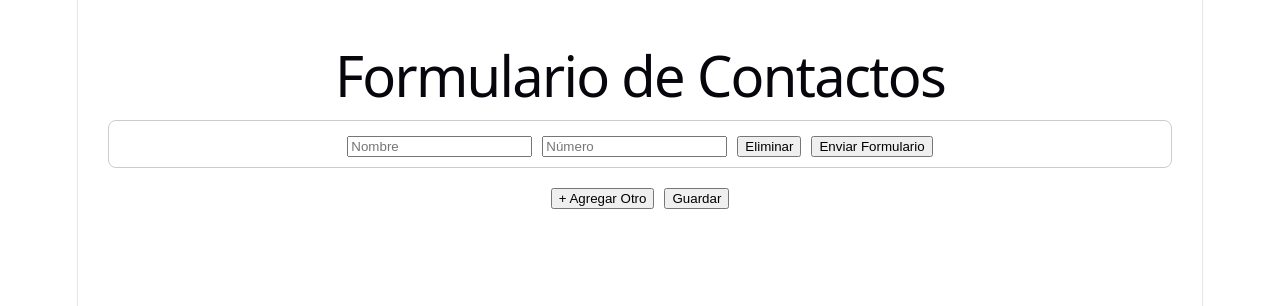
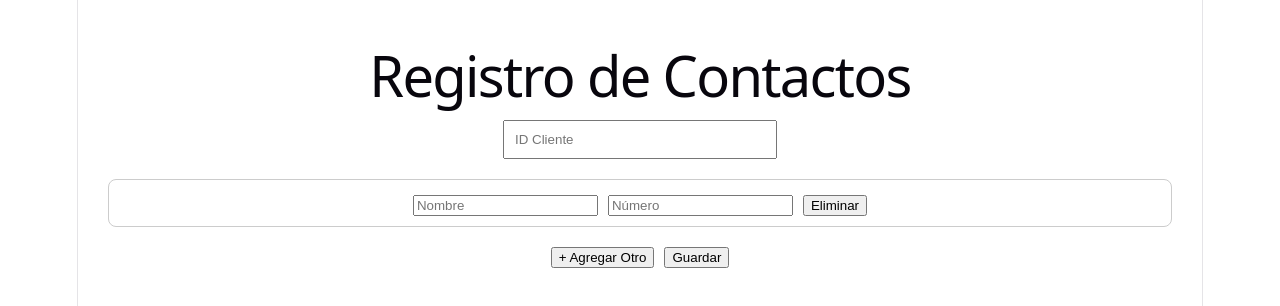
Before and after one commit to juaneljuampi/crmv1, a React (Vite) app: page /crmv1/formulario1 in a window 1280 px wide. Shown: the top 306 px of the page. Built offline with nearby package versions, Linux system fonts and the light colour scheme; no server answers.

Commit message:
formulario

```diff
--- a/src/pages/Formulario1.tsx
+++ b/src/pages/Formulario1.tsx
@@ -1,4 +1,4 @@
-// src/pages/Formulario1.jsx
+// src/pages/Formulario1.tsx
 import { useState, type FormEvent } from "react";
 
 type Contacto = {
@@ -7,12 +7,17 @@ type Contacto = {
 };
 
 export default function Formulario1() {
+  const [clienteId, setClienteId] = useState("");
   const [contactos, setContactos] = useState<Contacto[]>([
     { nombre: "", numero: "" }
   ]);
 
   // Cambiar datos
-  const handleChange = (index: number, campo: keyof Contacto, valor: string) => {
+  const handleChange = (
+    index: number,
+    campo: keyof Contacto,
+    valor: string
+  ) => {
     const nuevos = [...contactos];
     nuevos[index][campo] = valor;
     setContactos(nuevos);
@@ -20,7 +25,10 @@ export default function Formulario1() {
 
   // Agregar fila
   const agregarContacto = () => {
-    setContactos([...contactos, { nombre: "", numero: "" }]);
+    setContactos([
+      ...contactos,
+      { nombre: "", numero: "" }
+    ]);
   };
 
   // Eliminar fila
@@ -29,31 +37,42 @@ export default function Formulario1() {
     setContactos(nuevos);
   };
 
-  // Guardar
+  // Guardar todo con ID cliente
   const handleSubmit = (e: FormEvent<HTMLFormElement>) => {
     e.preventDefault();
-    console.log(contactos);
-    alert("Contactos guardados");
-  };
 
-  // Enviar otro formulario por WhatsApp
-  const enviarFormulario = (numero: string) => {
-    const linkFormulario =
-      "https://tuusuario.github.io/tuproyecto/formulario2";
+    const data = {
+      clienteId,
+      contactos
+    };
 
-    const texto = `Hola, te envío este formulario: ${linkFormulario}`;
+    console.log(data);
 
-    window.open(
-      `https://wa.me/${numero}?text=${encodeURIComponent(texto)}`,
-      "_blank"
-    );
+    alert("Cliente y contactos guardados");
   };
 
   return (
     <div style={{ padding: "30px" }}>
-      <h1>Formulario de Contactos</h1>
+      <h1>Registro de Contactos</h1>
 
       <form onSubmit={handleSubmit}>
+        {/* ID Cliente */}
+        <div style={{ marginBottom: "20px" }}>
+          <input
+            type="text"
+            placeholder="ID Cliente"
+            value={clienteId}
+            onChange={(e) =>
+              setClienteId(e.target.value)
+            }
+            style={{
+              padding: "10px",
+              width: "250px"
+            }}
+          />
+        </div>
+
+        {/* Contactos */}
         {contactos.map((item, index) => (
           <div
             key={index}
@@ -69,7 +88,11 @@ export default function Formulario1() {
               placeholder="Nombre"
               value={item.nombre}
               onChange={(e) =>
-                handleChange(index, "nombre", e.target.value)
+                handleChange(
+                  index,
+                  "nombre",
+                  e.target.value
+                )
               }
             />
 
@@ -78,30 +101,32 @@ export default function Formulario1() {
               placeholder="Número"
               value={item.numero}
               onChange={(e) =>
-                handleChange(index, "numero", e.target.value)
+                handleChange(
+                  index,
+                  "numero",
+                  e.target.value
+                )
               }
               style={{ marginLeft: "10px" }}
             />
 
             <button
               type="button"
-              onClick={() => eliminarContacto(index)}
+              onClick={() =>
+                eliminarContacto(index)
+              }
               style={{ marginLeft: "10px" }}
             >
               Eliminar
             </button>
-
-            <button
-              type="button"
-              onClick={() => enviarFormulario(item.numero)}
-              style={{ marginLeft: "10px" }}
-            >
-              Enviar Formulario
-            </button>
           </div>
         ))}
 
-        <button type="button" onClick={agregarContacto}>
+        {/* Botones */}
+        <button
+          type="button"
+          onClick={agregarContacto}
+        >
           + Agregar Otro
         </button>
 
```
